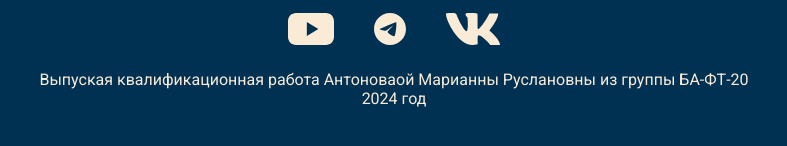
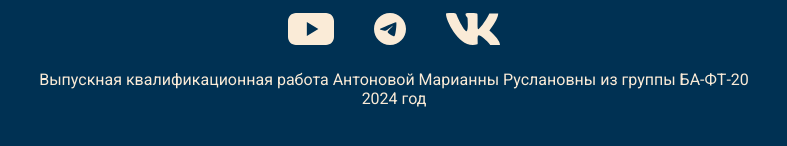
Before and after one commit to mar1ashka/TODKiMPortfolio, a plain HTML site: page project page homus.html in a window 1280 px wide. Shown: the part 1700-1846 px from the top of the page, 246-1033 px from the left. Drawn offline with nearby package versions, Linux system fonts and the light colour scheme.

Commit message:
Update project page homus.html

```diff
--- a/project page homus.html
+++ b/project page homus.html
@@ -114,7 +114,7 @@
               <li class="social__item"> <a href="https://vk.com/fti_svfu"><img src="./img/icons/вк.svg" alt="Link"></a></li>
           </ul>
           <div class="copiright">
-                  <p> Выпуская квалификационная работа Антоноваой Марианны Руслановны из группы БА-ФТ-20</p>
+                  <p> Выпускная квалификационная работа Антоновой Марианны Руслановны из группы БА-ФТ-20</p>
                   <p> 2024 год </p>
            </div>
       </div>
```
